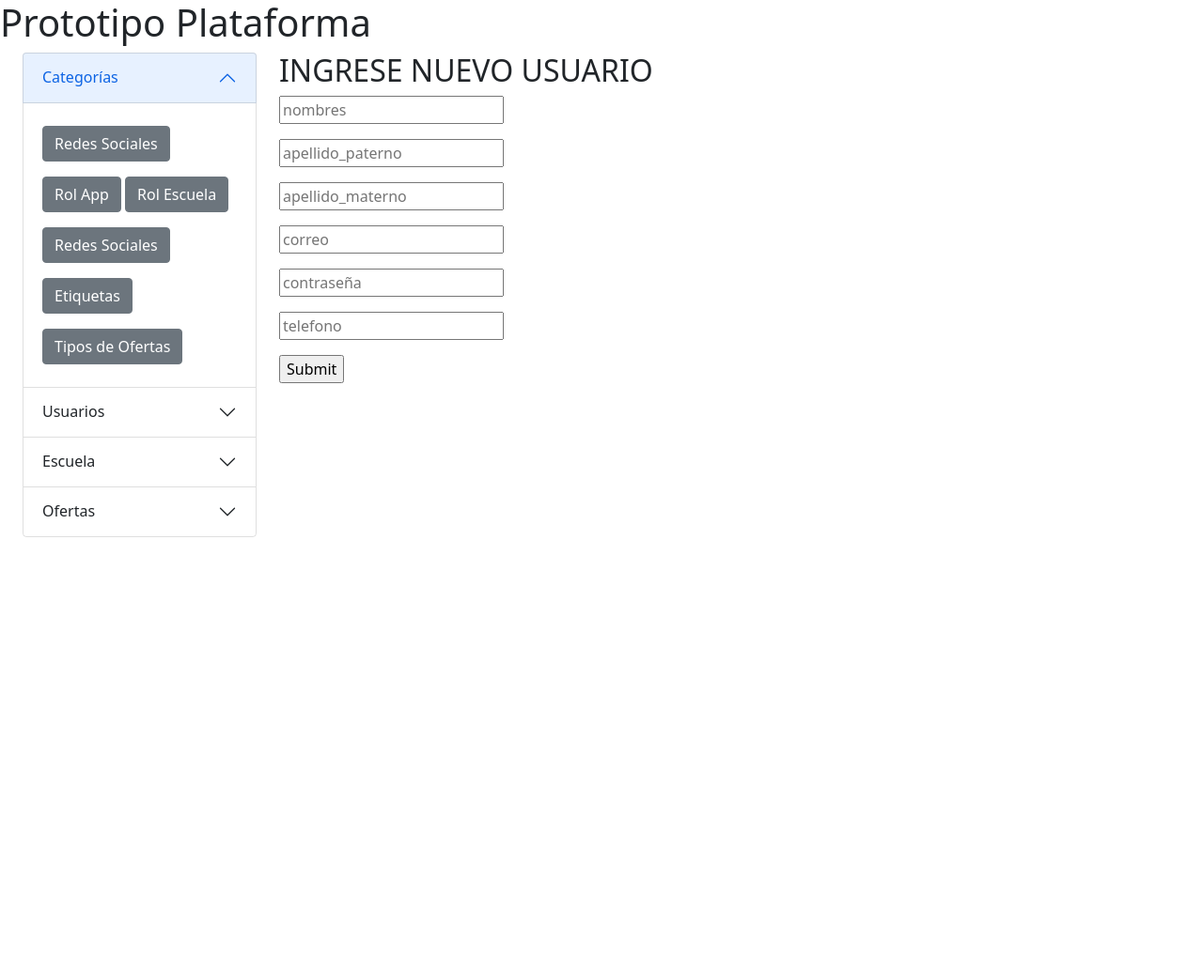
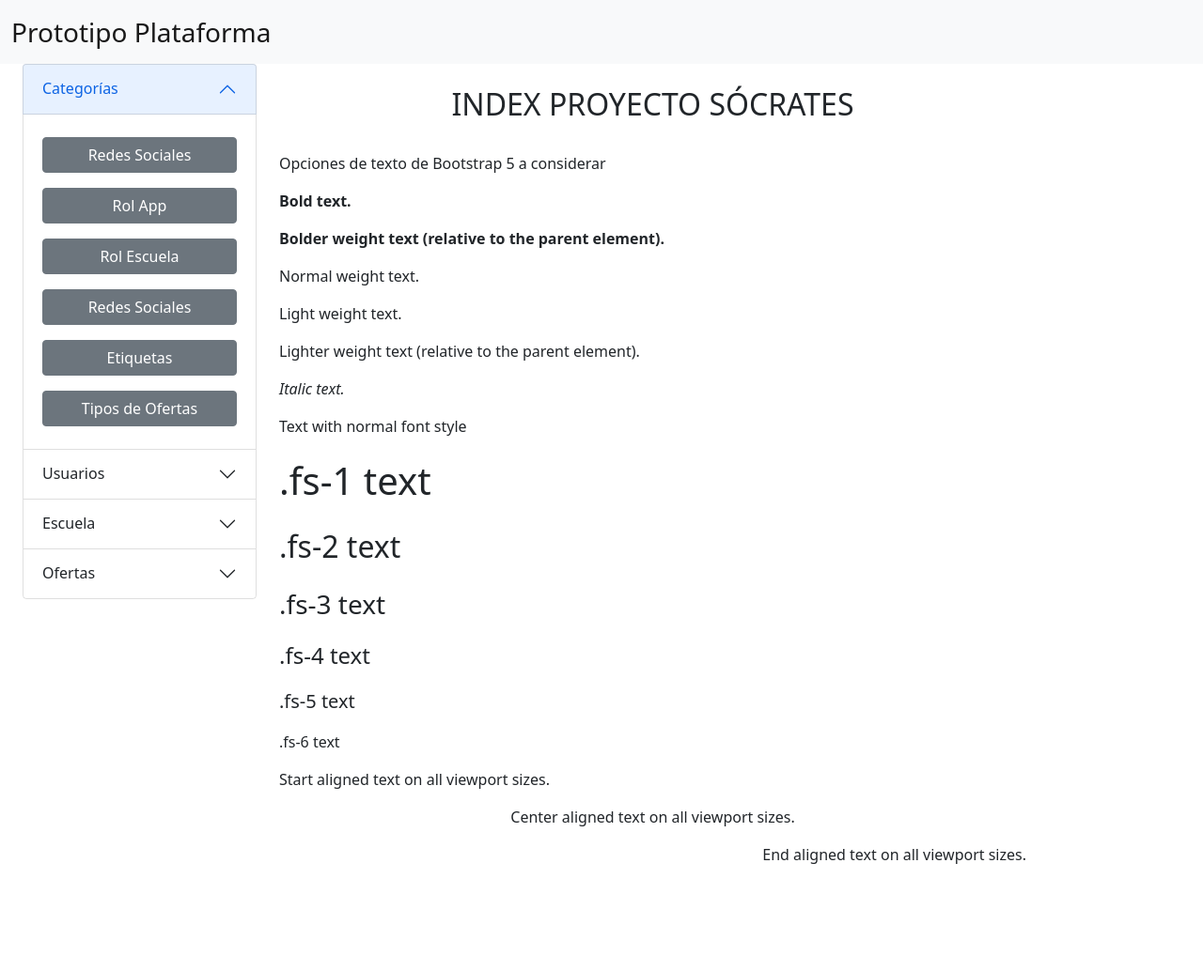
Before and after one commit to bastian-brito/proyecto-socrates, a Flask app: page / in a window 1280 px wide. Shown: the whole page at 94% size. Before the commit the page ends 800 px from the top, so only its background shows below. Run offline with Flask 2, Linux system fonts and the light colour scheme; some libraries are stand-ins or nearby versions.

```diff
--- a/Templates/Index.html
+++ b/Templates/Index.html
@@ -2,27 +2,24 @@
 
 {% block body %}
 
-<h2>INGRESE NUEVO USUARIO</h2>
+<h2 class="text-center py-4">INDEX PROYECTO SÓCRATES</h2>
 
-<form class="login-form align-items-center" action="{{ url_for('crear_usuario') }}" method="post">
-	<div class="mb-3">
-		<input type="text" name="nombres" placeholder="nombres">
-	</div>
-	<div class="mb-3">
-		<input type="text" name="apellido_paterno" placeholder="apellido_paterno">
-	</div>
-	<div class="mb-3">
-		<input type="text" name="apellido_materno" placeholder="apellido_materno">
-	</div><div class="mb-3">
-		<input type="email" name="correo" placeholder="correo">
-	</div><div class="mb-3">
-		<input type="password" name="contraseña" placeholder="contraseña">
-	</div><div class="mb-3">
-		<input type="tel" name="telefono" placeholder="telefono">
-	</div><div class="mb-3">
-		<input type="submit" name="submit">
-	</div>
-
-</form>
+<p>Opciones de texto de Bootstrap 5 a considerar</p>
+<p class="fw-bold">Bold text.</p>
+<p class="fw-bolder">Bolder weight text (relative to the parent element).</p>
+<p class="fw-normal">Normal weight text.</p>
+<p class="fw-light">Light weight text.</p>
+<p class="fw-lighter">Lighter weight text (relative to the parent element).</p>
+<p class="fst-italic">Italic text.</p>
+<p class="fst-normal">Text with normal font style</p>
+<p class="fs-1">.fs-1 text</p>
+<p class="fs-2">.fs-2 text</p>
+<p class="fs-3">.fs-3 text</p>
+<p class="fs-4">.fs-4 text</p>
+<p class="fs-5">.fs-5 text</p>
+<p class="fs-6">.fs-6 text</p>
+<p class="text-start">Start aligned text on all viewport sizes.</p>
+<p class="text-center">Center aligned text on all viewport sizes.</p>
+<p class="text-end">End aligned text on all viewport sizes.</p>
 
 {% endblock %}
--- a/Templates/Layout.html
+++ b/Templates/Layout.html
@@ -1,13 +1,15 @@
 	<!DOCTYPE html>
 	<html>
 	<head>
-		<title>Mundopython</title>
+		<title>Proyecto Sócrates</title>
 		<link rel="stylesheet" type="text/css" href="{{ url_for('static', filename='css/bootstrap.css') }}">
 	</head>
 	<body>
 		<header class="main-head">
-			<nav>
-				<h1 id="logo">Prototipo Plataforma</h1>
+			<nav class="navbar navbar-expand-lg navbar-light bg-light">
+				<div class="container-fluid pl-4">
+					<a href="/" class="navbar-brand fs-3">Prototipo Plataforma</a>
+				</div>
 			</nav>
 		</header>
 		<div class="container row">
@@ -19,9 +21,9 @@
 						</button>
 					</h2>
 					<div id="collapseOne" class="accordion-collapse collapse show" aria-labelledby="headingOne" data-bs-parent="#accordionExample">
-						<div class="accordion-body">
-							<button type="button" class="btn btn-secondary my-2">Redes Sociales</button>
-							<button type="button" class="btn btn-secondary my-2">Rol App</button>
+						<div class="accordion-body d-grid">
+							<a href="ncrs" class="btn btn-secondary my-2">Redes Sociales</a>
+							<a href="ncrs" class="btn btn-secondary my-2">Rol App</a>
 							<button type="button" class="btn btn-secondary my-2">Rol Escuela</button>
 							<button type="button" class="btn btn-secondary my-2">Redes Sociales</button>
 							<button type="button" class="btn btn-secondary my-2">Etiquetas</button>
@@ -36,8 +38,8 @@
 						</button>
 					</h2>
 					<div id="collapseTwo" class="accordion-collapse collapse" aria-labelledby="headingTwo" data-bs-parent="#accordionExample">
-						<div class="accordion-body">
-							<button type="button" class="btn btn-secondary my-2">Usuarios</button>
+						<div class="accordion-body d-grid">
+							<a href="nuevo_usuario" class="btn btn-secondary my-2">Usuarios</a>
 						</div>
 					</div>
 				</div>
@@ -48,19 +50,19 @@
 						</button>
 					</h2>
 					<div id="collapseThree" class="accordion-collapse collapse" aria-labelledby="headingThree" data-bs-parent="#accordionExample">
-						<div class="accordion-body">
+						<div class="accordion-body d-grid">
 							<strong>This is the third item's accordion body.</strong> It is hidden by default, until the collapse plugin adds the appropriate classes that we use to style each element. These classes control the overall appearance, as well as the showing and hiding via CSS transitions. You can modify any of this with custom CSS or overriding our default variables. It's also worth noting that just about any HTML can go within the <code>.accordion-body</code>, though the transition does limit overflow.
 						</div>
 					</div>
 				</div>
 				<div class="accordion-item">
-					<h2 class="accordion-header" id="headingThree">
-						<button class="accordion-button collapsed" type="button" data-bs-toggle="collapse" data-bs-target="#collapseThree" aria-expanded="false" aria-controls="collapseThree">
+					<h2 class="accordion-header" id="headingFour">
+						<button class="accordion-button collapsed" type="button" data-bs-toggle="collapse" data-bs-target="#collapseFour" aria-expanded="false" aria-controls="collapseThree">
 							Ofertas
 						</button>
 					</h2>
-					<div id="collapseThree" class="accordion-collapse collapse" aria-labelledby="headingThree" data-bs-parent="#accordionExample">
-						<div class="accordion-body">
+					<div id="collapseFour" class="accordion-collapse collapse" aria-labelledby="headingFour" data-bs-parent="#accordionExample">
+						<div class="accordion-body d-grid">
 							<strong>This is the third item's accordion body.</strong> It is hidden by default, until the collapse plugin adds the appropriate classes that we use to style each element. These classes control the overall appearance, as well as the showing and hiding via CSS transitions. You can modify any of this with custom CSS or overriding our default variables. It's also worth noting that just about any HTML can go within the <code>.accordion-body</code>, though the transition does limit overflow.
 						</div>
 					</div>
@@ -72,6 +74,9 @@
 				{% endblock %}
 			</div>
 		</div>
+		<div class="container piedepagina my-4 py-4">
+
+		</div>
 
 	<script src="https://cdn.jsdelivr.net/npm/@popperjs/core@2.5.4/dist/umd/popper.min.js" integrity="sha384-q2kxQ16AaE6UbzuKqyBE9/u/KzioAlnx2maXQHiDX9d4/zp8Ok3f+M7DPm+Ib6IU" crossorigin="anonymous"></script>
 	<script src="https://cdn.jsdelivr.net/npm/bootstrap@5.0.0-beta1/dist/js/bootstrap.min.js" integrity="sha384-pQQkAEnwaBkjpqZ8RU1fF1AKtTcHJwFl3pblpTlHXybJjHpMYo79HY3hIi4NKxyj" crossorigin="anonymous"></script>
--- a/app.py
+++ b/app.py
@@ -12,12 +12,20 @@ db = SQLAlchemy(app)
 
 @app.route("/")
 def inicio():
-    return render_template("Index.html")
+    return render_template('Index.html')
+
+@app.route("/ncrs")
+def ncrs():
+    return render_template('ncrs.html')
+
+@app.route("/nuevo_usuario")
+def nuevo_usuario():
+    return render_template('nuevo_usuario.html')
 
 @app.route("/crear", methods=["POST"])
 def crear_usuario():
     nombres          = request.form.get("nombres")
-    fk_rol = 1
+    fk_rol           = 1
     apellido_paterno = request.form.get("apellido_paterno")
     apellido_materno = request.form.get("apellido_materno")
     correo           = request.form.get("correo")
@@ -37,6 +45,8 @@ def crear_usuario():
     db.session.commit()
     return redirect("/")
 
+
+
 if __name__ == "__main__":
         with app.app_context():
             db.create_all()
```
Also changed, not shown: Templates/ncrs.html (added, +30 -0 lines), Templates/nuevo_usuario.html (added, +43 -0 lines), 1 other file.
